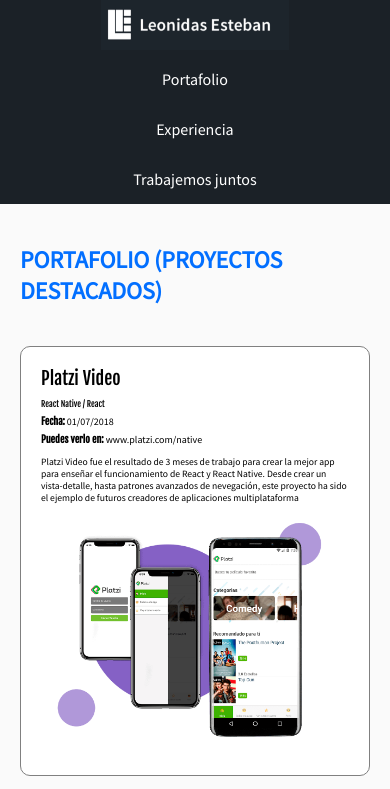
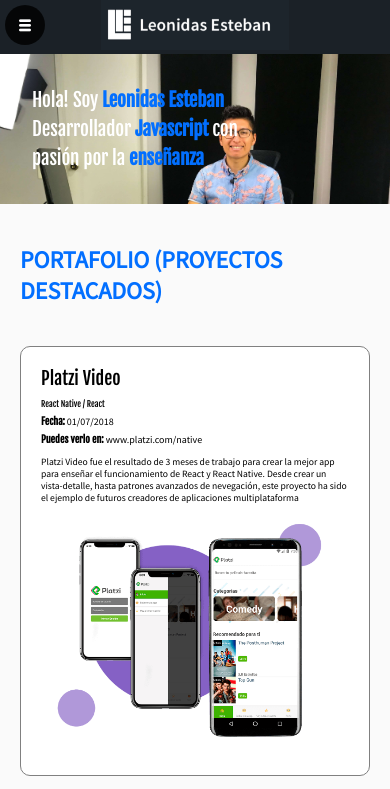
Before and after one commit to Ajohanson1406/Responsive-Designe-Course, a plain HTML site: page index.html in a window 390 px wide. Shown: the top 789 px of the page. Drawn offline with Linux system fonts and the light colour scheme.

Commit message:
Making the responsive of all web

```diff
--- a/css/estilos.css
+++ b/css/estilos.css
@@ -27,6 +27,38 @@
 /* gris claro = #626262 */
 /* background gris = #1b2127 */
 /* celeste = #026fff */
+
+@font-face {
+  font-family: 'icomoon';
+  src:  url('../fonts/icomoon.eot?z8s2hg');
+  src:  url('../fonts/icomoon.eot?z8s2hg#iefix') format('embedded-opentype'),
+    url('../fonts/icomoon.ttf?z8s2hg') format('truetype'),
+    url('../fonts/icomoon.woff?z8s2hg') format('woff'),
+    url('../fonts/icomoon.svg?z8s2hg#icomoon') format('svg');
+  font-weight: normal;
+  font-style: normal;
+  font-display: block;
+}
+
+[class^="icon-"], [class*=" icon-"] {
+  /* use !important to prevent issues with browser extensions that change fonts */
+  font-family: 'icomoon' !important;
+  speak: never;
+  font-style: normal;
+  font-weight: normal;
+  font-variant: normal;
+  text-transform: none;
+  line-height: 1;
+
+  /* Better Font Rendering =========== */
+  -webkit-font-smoothing: antialiased;
+  -moz-osx-font-smoothing: grayscale;
+}
+
+.icon-menu:before {
+  content: "\e900";
+}
+
 
 body {
   font-family: 'Source Sans Pro', sans-serif;
@@ -321,6 +353,7 @@
   display: block;
   background: transparent;
   color: white;
+  border: solid 1px white;
   padding: 10px 0;
   border-radius: 5px;
   width: 100px;
@@ -344,13 +377,77 @@
   flex-wrap: inherit;
 }
 
+.burger-button {
+  width: 40px;
+  height: 40px;
+  border-radius: 50%;
+  display: block;
+  display: none;
+  line-height: 40px;
+  text-align: center;
+  position: fixed;
+  z-index: 4;
+  left: 5px;
+  top: 5px;
+  color: white;
+  background-color: rgba(0, 0, 0, .8);
+}
+
 /*Desktop First que empieces desde el MQ m'as grande */
 
 @media screen and (max-width: 1024px) {
+  .container {
+    padding: 0 ;
+  }
 
+  .hero {
+    height: auto;
+    position: relative;
+    overflow: hidden;
+    padding: 2em;;
+  }
+
+  .hero-image {
+    position: absolute;
+    z-index: 1;
+    left: 0;
+    right: 0;
+    top: 0;
+    bottom: 0;
+    width: 100%;
+  }
+
+  h1 {
+    font-size: 2em;
+    z-index: 2;
+  }
+}
+
+.html-video {
+  width: 100%;
+  height: auto;
 }
 
 @media screen and (max-width: 767px) {
+
+  .hero {
+    height: auto;
+    position: relative;
+  }
+
+  .hero-image {
+    position: absolute;
+    z-index: 1;
+    left: 0;
+    right: 0;
+    top: 0;
+    bottom: 0;
+  }
+
+  h1 {
+    font-size: 2em;
+    z-index: 2;
+  }
   .header {
     display: block;
     height: auto;
@@ -364,9 +461,31 @@
   }
   .header a {
     justify-content: center;
+    height: 40px;
+    font-size: 2em;
+    margin-bottom: .5em;
   }
   .header .logo {
     text-align: center;
+  }
+
+  .menu {
+    position: fixed;
+    background-color: rgba(27, 33, 39, 0.9);
+    z-index: 3;
+    top: 0;
+    left: -100vw;
+    width: 100vw;
+   /*  height: 100vh; */
+   bottom: 0;
+    display: flex;
+    align-items: center;
+    justify-content: center;
+    transition: .3s;
+  }
+
+  .menu.is-active{
+    left: 0;
   }
   .project {
     display: block;
@@ -406,10 +525,16 @@
     flex-shrink: 1;
   }
 
-
+  .burger-button{
+    display: block;
+  }
 }
 
 @media screen and (max-width: 480px) {
+
+  h1 {
+    font-size: 1.2em;
+  }
   .project-details {
     width: auto;
     font-size: 12px;
@@ -419,9 +544,38 @@
     margin: -2em .5em .5em ;
     padding: 1em;
   }
+
+  .contact {
+    height: auto;
+    padding: 1em 0;
+    text-align: center;
+    display: block;
+  }
+
+  .form-email button {
+    margin: 1.5em auto;
+  }
+
+  .form-email h3 {
+    margin-top: 0;
+  }
+
+  .footer {
+    display: block;
+    text-align: center;
+    padding: 1px;
+  }
 }
 
 @media screen and (max-width: 320px) {
+
+  h1 {
+    font-size: 1.2em;
+  }
+
+  .hero {
+    padding: 2em;
+  }
   .project-details {
     width: auto;
     font-size: 16px;
--- a/index.html
+++ b/index.html
@@ -9,6 +9,7 @@
     <meta name="viewport" content="width=device-width,initial-scale=1.0">
   </head>
   <body>
+    <i id="burger-menu" class="icon-menu burger-button"></i>
     <header class="header">
       <div class="container">
         <figure class="logo">
@@ -29,14 +30,14 @@
         </nav>
       </div>
     </header>
-<!--     <section class="hero">
+    <section class="hero">
       <div class="container">
         <h1>
           Hola! Soy <strong>Leonidas Esteban</strong> <br/> Desarrollador  <strong>Javascript</strong> con <br> pasión por la <strong>enseñanza</strong>
         </h1>
         <img class="hero-image" src="images/hero.jpg" width="500" height="300" alt="imagen principal del sitio">
       </div>
-    </section> -->
+    </section>
     <section id="portafolio" class="portfolio">
       <div class="container">
         <h2>Portafolio (Proyectos Destacados)</h2>
@@ -98,7 +99,9 @@
         </article>
         <article class="event">
           <figure class="event-imageContainer">
-            <img class="event-image" src="images/platzi-conf.jpg" width="500" />
+            <video class="html-video" src="https://www.youtube.com/watch?v=LoKvxCSZw5w" width="1280" height="720" controls autoplay>
+
+            </video>
           </figure>
           <div class="event-detail">
             <h3 class="event-title">PlatziConf México 2018</h3>
@@ -118,7 +121,7 @@
         </article>
       </div>
     </section>
-  <!--   <section id="contacto" class="contact">
+    <section id="contacto" class="contact">
       <div class="container">
         <form action="/suscripcion/" class="form-email">
           <h3>¿Creamos algo juntos?</h3>
@@ -132,18 +135,44 @@
           <a href="https://instagram.com/leonidasesteban" class="social-link instagram"></a>
         </div>
       </div>
-    </section> -->
-<!--     <footer class="footer">
+    </section>
+    <footer class="footer">
       <div class="container">
         <div>
           <p>Curso de Desarrollo web online 2018 <img src="images/platzi.png" width="80" alt="platzi"></p>
         </div>
         <div>
           <p>
-            Designed with <\3 by <a href="https://twitter.com/thespianartist">@thespianartist</a>
+            Designed with ❤ by <a href="https://twitter.com/thespianartist">@thespianartist</a>
           </p>
         </div>
       </div>
-    </footer> -->
+    </footer>
+    <script>
+        const menu = document.querySelector('.menu')
+        const burgerButton = document.querySelector('#burger-menu')
+        const ipad = window.matchMedia('screen and (max-width:767px')
+
+        burgerButton.addEventListener('click', hideShow)
+
+        if (ipad.matches)
+          burgerButton.addEventListener('click', hideShow);
+
+        //Activa o desactiva al hacer resize de la pantalla
+        ipad.addListener((event) => {
+          if (event.matches)
+            burgerButton.addEventListener('click', hideShow);
+          else
+            burgerButton.removeEventListener('click', hideShow);
+        });
+
+        function hideShow() {
+          if (menu.classList.contains('is-active')) {
+            menu.classList.remove('is-active')
+          } else {
+            menu.classList.add('is-active')
+          }
+        }
+    </script>
   </body>
 </html>
```
Also changed, not shown: fonts/icomoon.ttf (added), fonts/icomoon.woff (added), 2 other files.
